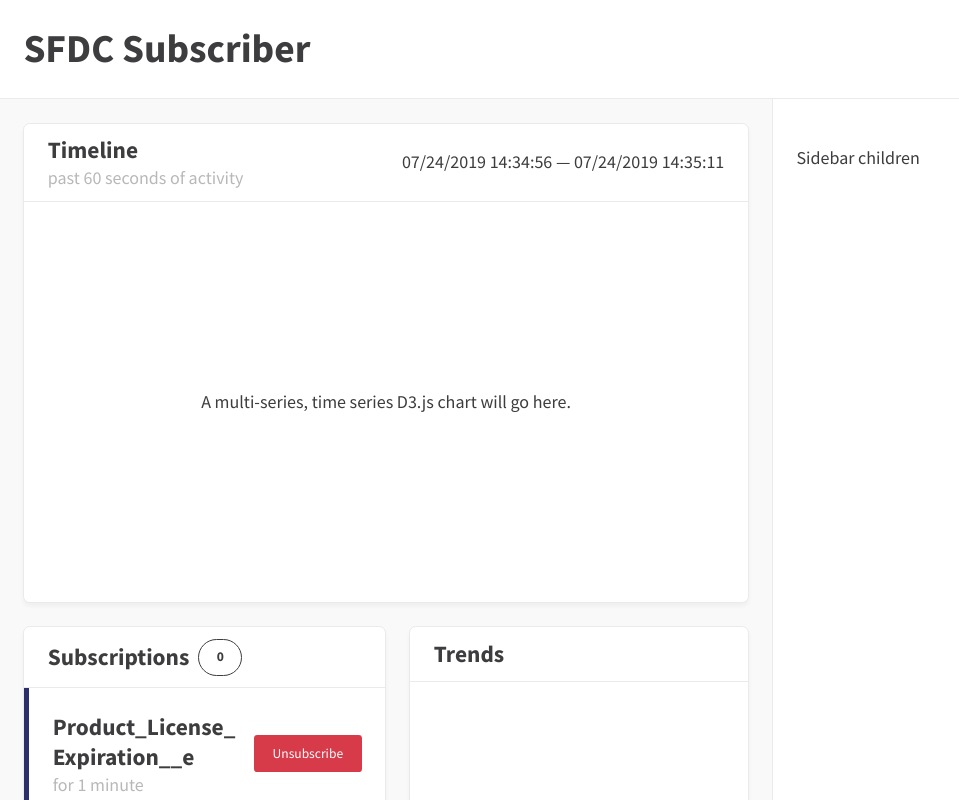
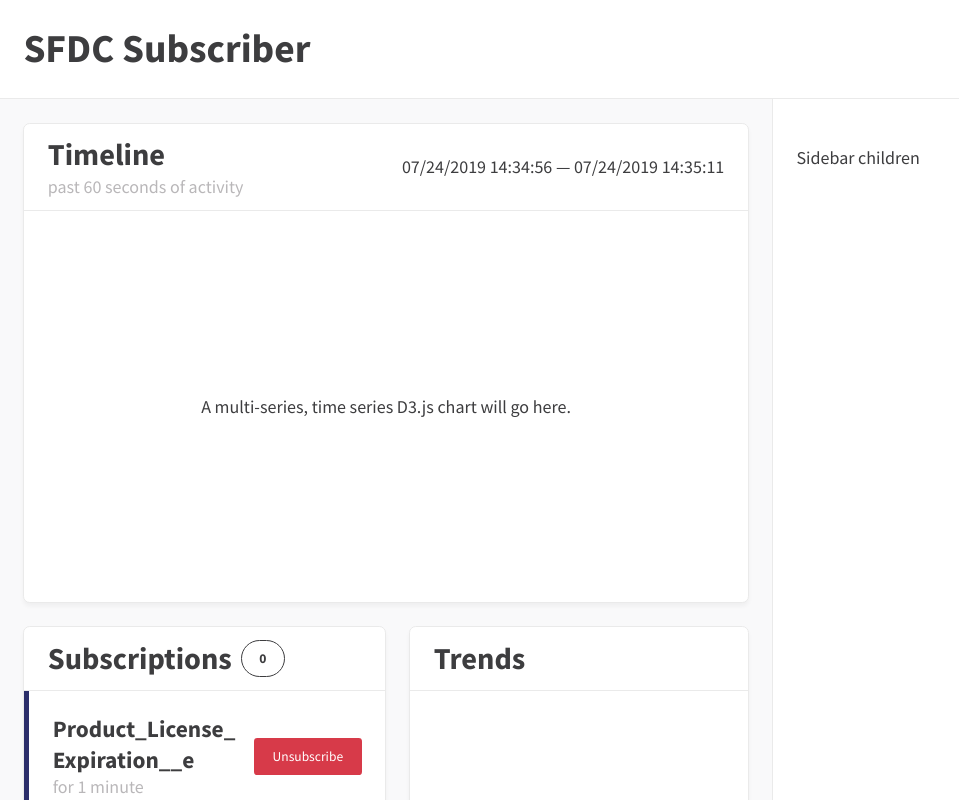
Before and after one commit to MatthewKosloski/sfdc-subscriber, a React (Create React App) app in the folder client/: page / in a window 1280 px wide. Shown: the top 800 px of the page, without its empty margins (0-959 px from the left). Built offline with nearby package versions, Linux system fonts and the light colour scheme.

Commit message:
use generic Titles molecule in Card Header

```diff
--- /dev/null
+++ b/client/src/design-system/components/organisms/Card/Header/Titles.tsx
@@ -0,0 +1,13 @@
+import styled from 'styled-components';
+
+import { Titles as TitlesMolecule }  from '../../../molecules';
+
+interface ITitlesProps {
+	headerHasSpaceBetween?: boolean
+}
+
+const Titles = styled(TitlesMolecule)<ITitlesProps>`
+	margin-right: ${(props) => props.headerHasSpaceBetween ? 'auto' : '0'};
+`;
+
+export default Titles;
--- a/client/src/design-system/components/organisms/Card/Header/Titles/Container.tsx
+++ /dev/null
@@ -1,11 +0,0 @@
-import styled from 'styled-components';
-
-import { ICardProps } from '../../';
-
-const Container = styled.div<ICardProps>`
-	${(props) => (props.sideHeaderComponent != null && props.headerHasSpaceBetween) && `
-		margin-right: auto;
-	`}
-`;
-
-export default Container;
--- a/client/src/design-system/components/organisms/Card/Header/Titles/Subtitle.tsx
+++ /dev/null
@@ -1,9 +0,0 @@
-import styled from 'styled-components';
-
-const Subtitle = styled.p`
-	margin-bottom: 0;
-	color: ${({theme}) => theme.pantoneCoolGray4};
-	font-size: 1rem;
-`;
-
-export default Subtitle;
--- a/client/src/design-system/components/organisms/Card/Header/Titles/Title.tsx
+++ /dev/null
@@ -1,10 +0,0 @@
-import styled from 'styled-components';
-
-const Title = styled.h2.attrs({
-	className: 'h3 u-mb-zero'
-})`
-	color: ${({theme}) => theme.neutralBlack};
-	font-weight: 700;
-`;
-
-export default Title;
--- a/client/src/design-system/components/organisms/Card/Header/Titles/index.tsx
+++ /dev/null
@@ -1,20 +0,0 @@
-import React from 'react';
-
-import { ICardProps } from '../../';
-
-import Container from './Container';
-import Title from './Title';
-import Subtitle from './Subtitle';
-
-const Titles: React.FC<ICardProps> = (props) => {
-	return(
-		<Container {...props}>
-			<Title>{props.titleText}</Title>
-			{props.subtitleText &&
-				<Subtitle>{props.subtitleText}</Subtitle>
-			}
-		</Container>
-	);
-};
-
-export default Titles;
--- a/client/src/design-system/components/organisms/Card/Header/index.tsx
+++ b/client/src/design-system/components/organisms/Card/Header/index.tsx
@@ -1,9 +1,9 @@
 import React from 'react';
 
+import { ICardProps } from '../';
+
 import Container from './Container';
-import Titles from './Titles';
-
-import { ICardProps } from '../';
+import Titles  from './Titles';
 
 const Header: React.FC<ICardProps> = (props) => {
 	return(
```
